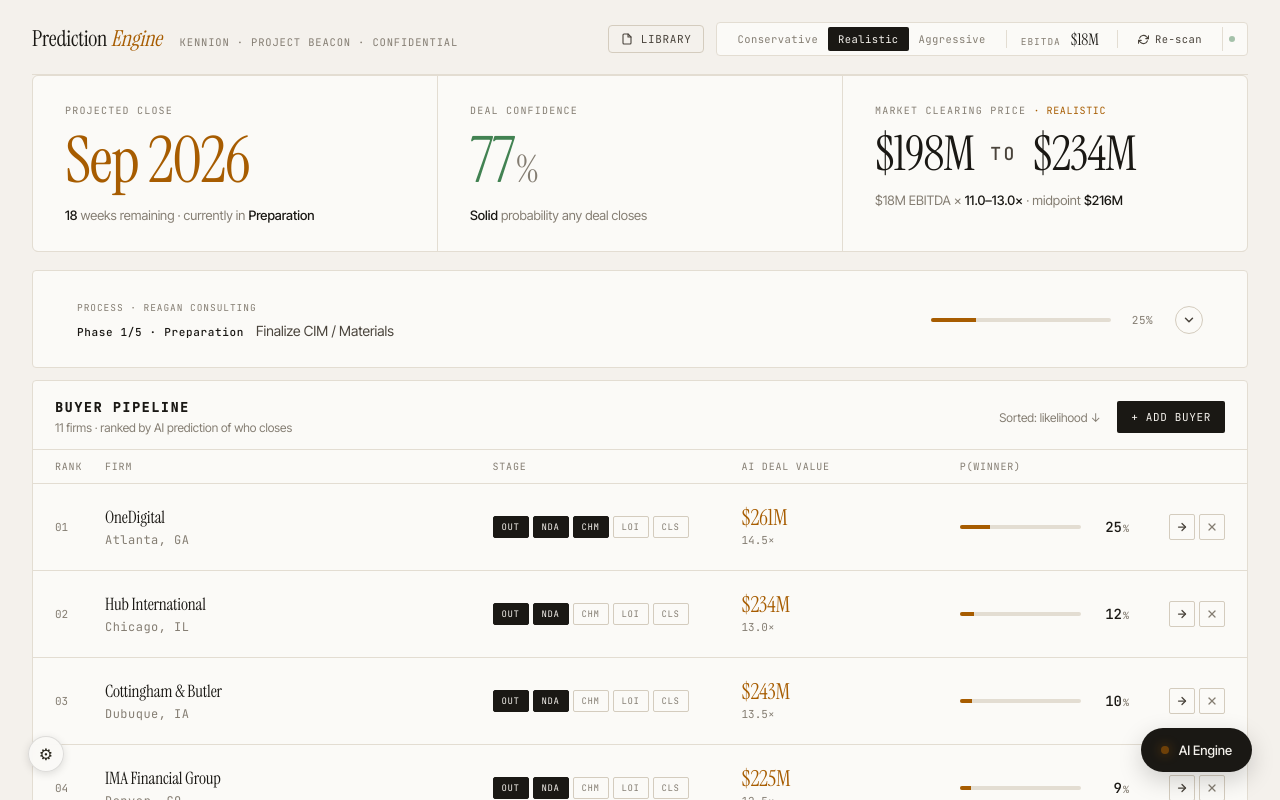
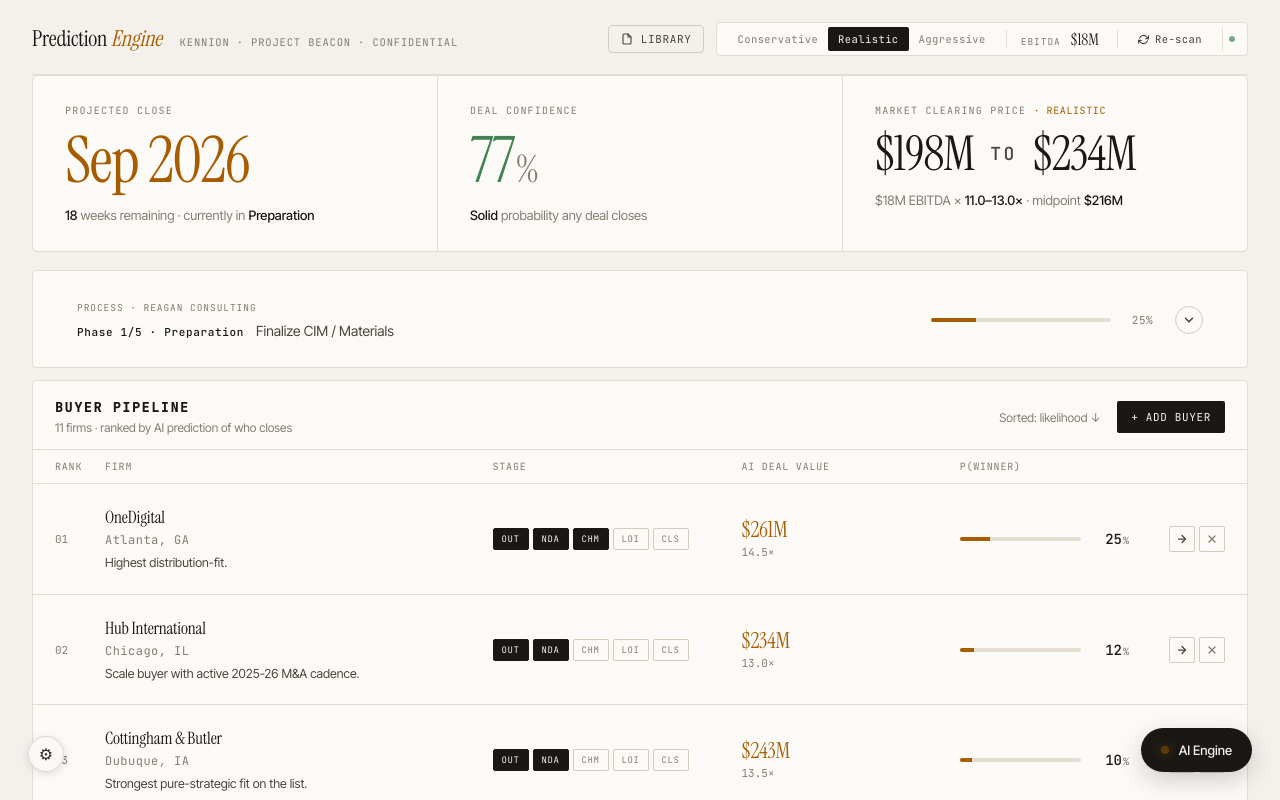
Before and after one commit to sheph007-pixel/PredictionEngine, a React (Vite) app: page / in a window 1280 px wide. Shown: the top 800 px of the page. Built offline with nearby package versions, Linux system fonts and the light colour scheme.

Commit message:
Show quick fit thesis inline on each pipeline row
Pull the first sentence of buyer.thesis (capped at ~110 chars), render
under the HQ line in muted text so users can scan strategic fit without
opening the modal. Hidden for dropped buyers.

https://claude.ai/code/session_01AemeP2EYg14bTV1eMdCcsi

```diff
--- a/src/components.jsx
+++ b/src/components.jsx
@@ -87,6 +87,13 @@ export function valuationFor(buyer, ebitda = 18, caseMode = "mid") {
     dollarHigh: multHigh * ebitda,
     confidence: Math.round(35 + tighten * 60),
   };
+}
+
+function quickThesis(thesis, maxChars = 110) {
+  if (!thesis) return "";
+  const firstSentence = thesis.split(/(?<=[.!?])\s+/)[0] || thesis;
+  if (firstSentence.length <= maxChars) return firstSentence;
+  return firstSentence.slice(0, maxChars).replace(/\s+\S*$/, "") + "…";
 }
 
 export function fmtMoney(m) {
@@ -618,6 +625,9 @@ export function BuyerRow({ buyer, selected, onSelect, onAdvance, onDrop, display
       <div className="row-name">
         <div className="row-name-main">{buyer.name}</div>
         <div className="row-name-sub">{buyer.hq}</div>
+        {!isDropped && buyer.thesis && (
+          <div className="row-name-thesis">{quickThesis(buyer.thesis)}</div>
+        )}
       </div>
       <div className="row-stages">
         {STAGES.map((s, i) => (
--- a/src/index.css
+++ b/src/index.css
@@ -294,6 +294,7 @@ body { font-size: 14px; }
 .row-rank { font-family: var(--mono); font-size: 11px; color: var(--ink-3); }
 .row-name-main { font-family: var(--serif); font-weight: 500; font-size: 17px; letter-spacing: -0.01em; color: var(--ink); }
 .row-name-sub { font-size: 12px; color: var(--ink-3); margin-top: 4px; font-family: var(--mono); letter-spacing: 0.04em; }
+.row-name-thesis { font-size: 12.5px; color: var(--ink-2); margin-top: 6px; line-height: 1.4; max-width: 380px; }
 
 .row-stages { display: flex; gap: 4px; }
 .stage-pip { width: 36px; height: 22px; display: flex; align-items: center; justify-content: center; border: 1px solid var(--rule-2); border-radius: 2px; font-family: var(--mono); font-size: 9px; letter-spacing: 0.06em; color: var(--ink-3); background: transparent; }
```
